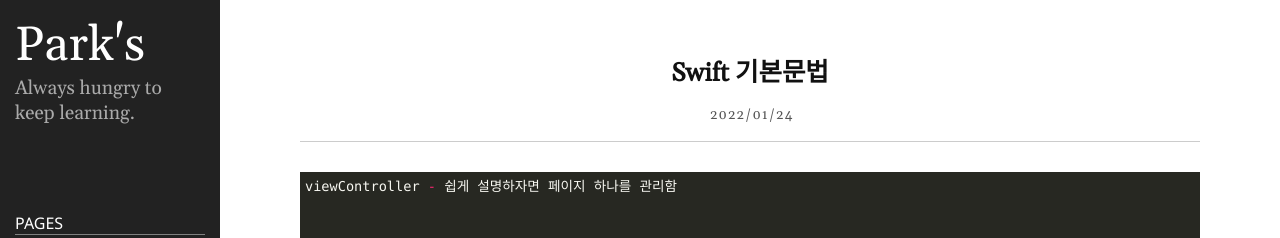
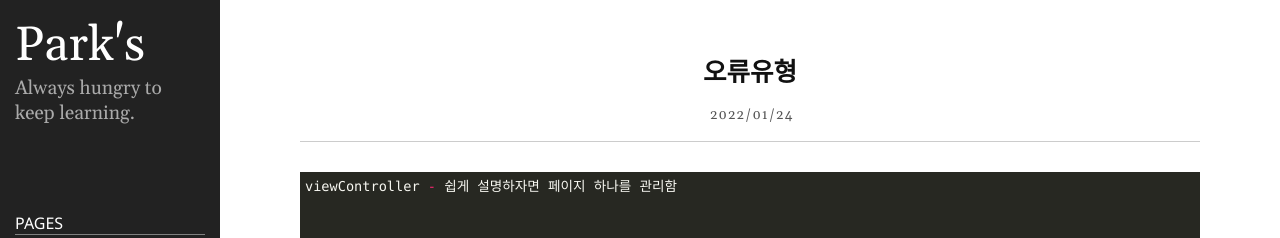
Before and after one commit to ejjoo/jekyll-theme-monos, a Jekyll site: the page built from _posts/2022-01-24-오류유형.md, in a window 1280 px wide. Shown: the top 238 px of the page. Built offline with Jekyll 4.4.1, drawn with Linux system fonts in a browser that asks for light colours.

Commit message:
1 / 24 iOS Study

```diff
--- a/_posts/2022-01-24-오류유형.md
+++ b/_posts/2022-01-24-오류유형.md
@@ -1,6 +1,6 @@
 ---
 layout: post
-title: Swift 기본문법
+title: 오류유형
 date: 2022-01-24 20:58:23 +0900
 category: swift
 ---
```
